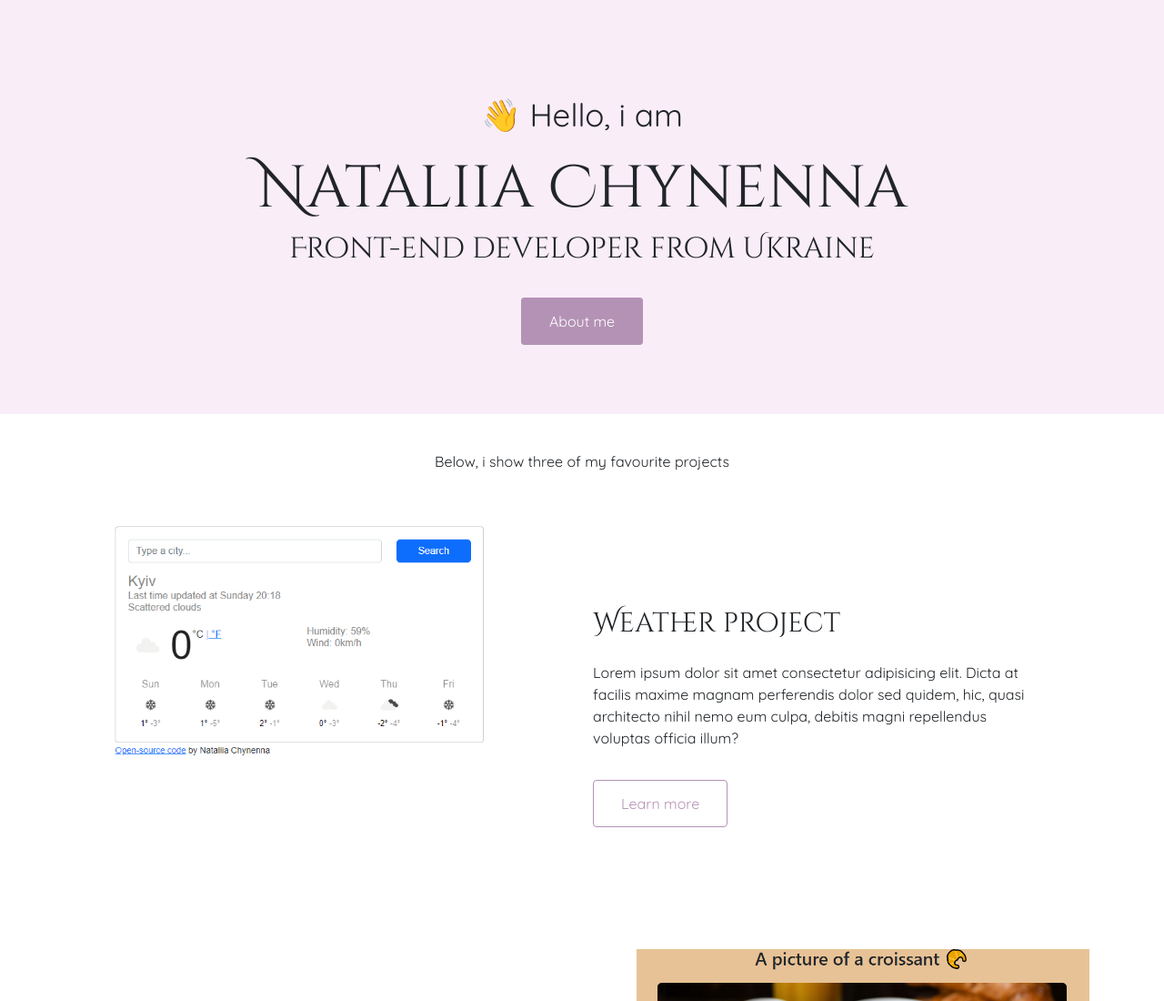
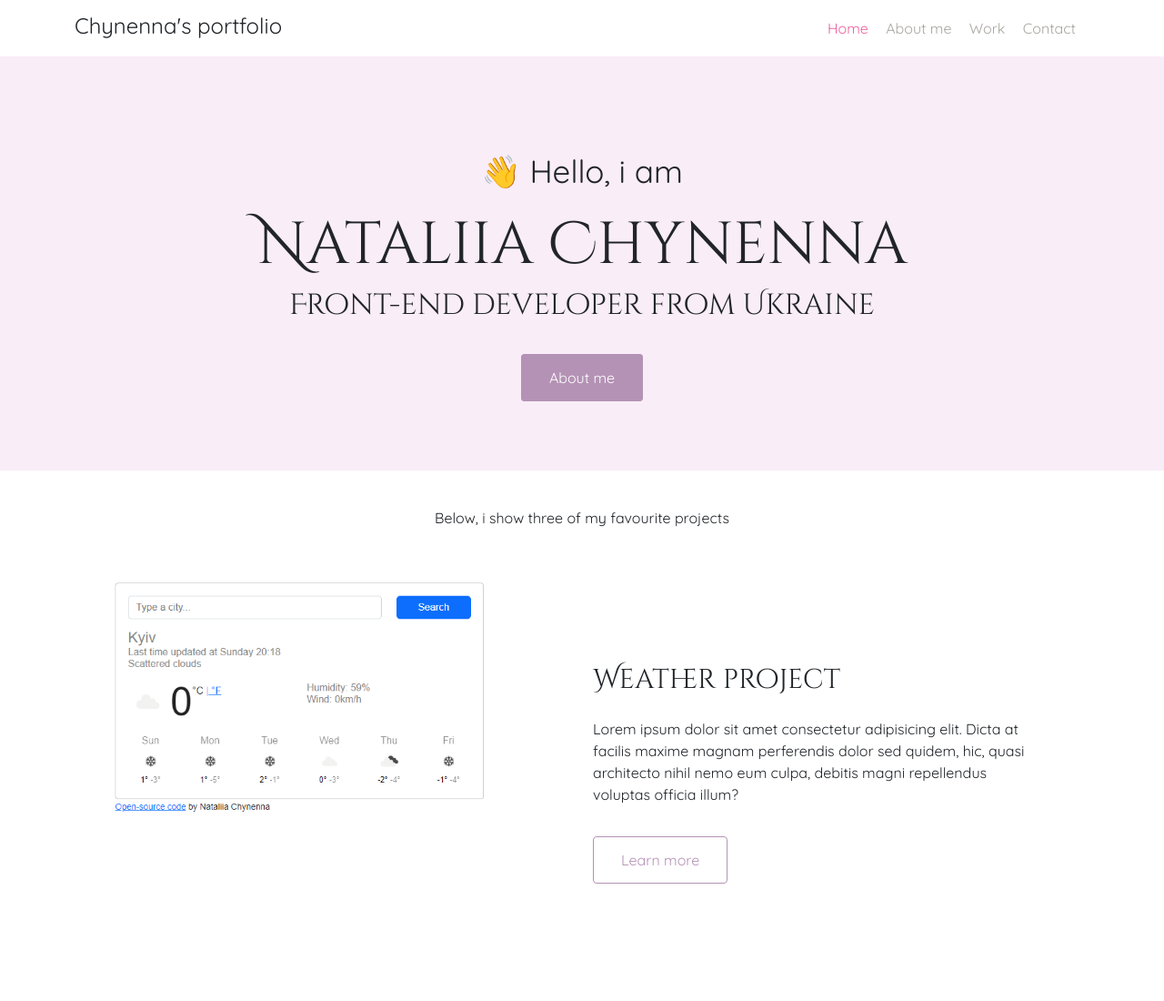
Before and after one commit to Chynenna/real-portfolio, a plain HTML site: page index.html in a window 1280 px wide. Shown: the top 1100 px of the page at 91% size. Drawn offline with nearby package versions, Linux system fonts and the light colour scheme.

Commit message:
Added the navigation on the top of each page

```diff
--- a/index.html
+++ b/index.html
@@ -14,6 +14,18 @@
     <link rel="stylesheet" href="styles/styles.css">
 </head>
 <body>
+    <div class="container">
+        <nav class="text-center d-block d-md-flex justify-content-between">
+            <h4 class="logo d-md-block d-none">Chynenna's portfolio</h4>
+            <ul>
+                <li><a href="/" class="active">Home</a></li>
+                <li><a href="/about.html">About me</a></li>
+                <li><a href="/work.html">Work</a></li>
+                <li><a href="/contact-me.html">Contact</a></li>
+            </ul>
+        </nav>
+    </div>
+
     <div class="hello-there">
         <p>👋 Hello, i am</p>
         <h1>Nataliia Chynenna</h1>
--- a/styles/styles.css
+++ b/styles/styles.css
@@ -21,6 +21,37 @@ p {
 }
 h1 {
     font-size: 65px;
+}
+nav {
+    padding: 10px 0;
+}
+nav a {
+    text-decoration: none;
+    color: #A9A6A0;
+}
+nav a:hover {
+    transition: all 400ms ease-in-out;
+    color: #ED629E;
+}
+nav h4 {
+    margin: 0;
+    line-height: 1.5;
+}
+nav ul {
+    margin: 0;
+    padding: 0;
+}
+nav li {
+    display: inline;
+    list-style: none;
+    line-height: 42px;
+    padding-right: 15px;
+}
+li .active {
+    color: #ED629E;
+}
+.logo {
+    font-family: var(--default-font);
 }
 .hello-there, .project-description h2 {
     margin-bottom: 40px;
```
Also changed, not shown: about.html (+11 -0 lines), contact-me.html (+11 -0 lines), work.html (+11 -0 lines).
